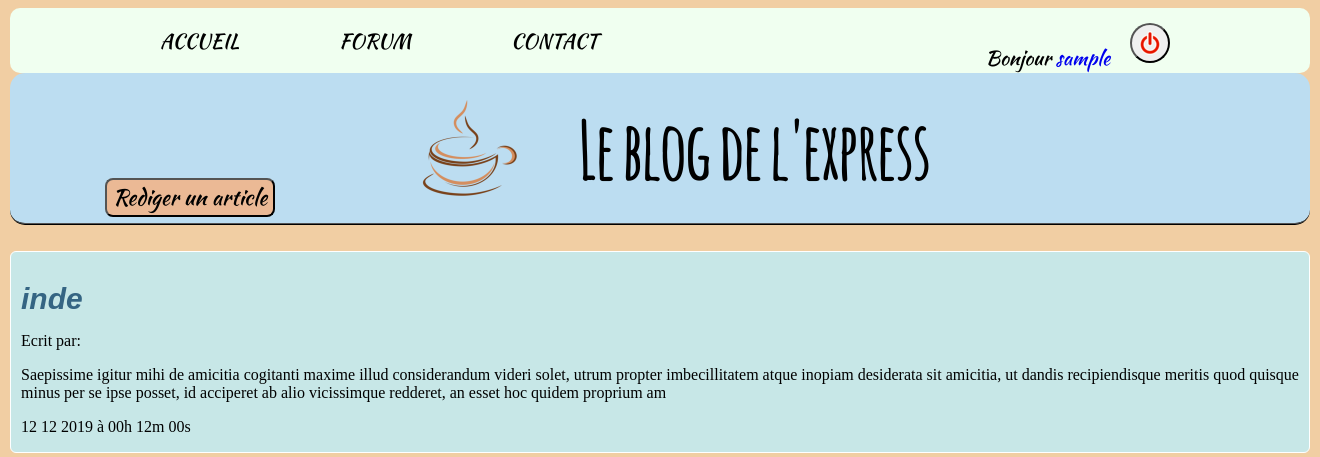
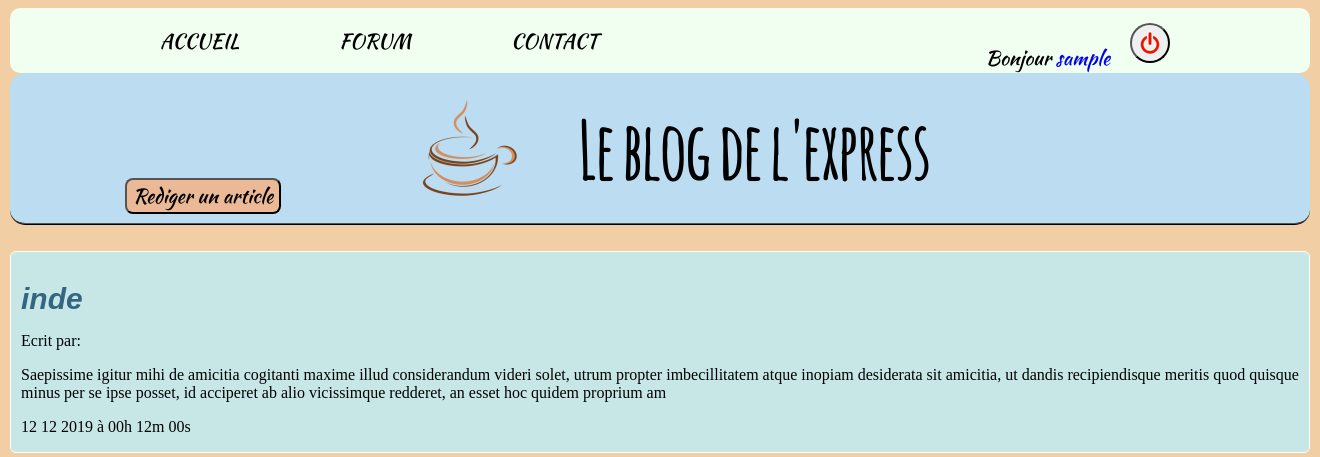
Before and after one commit to PierrePerkov/Projet_blog, a PHP site: page /forum.php in a window 1320 px wide. Shown: the top 457 px of the page. Run offline with PHP 8.4, Linux system fonts and the light colour scheme; the visitor is signed in with stand-in values (Sample User, id 1); data comes from the database, SQL or seed files in the repository.

Commit message:
modif bouton rediger article

```diff
--- a/style_section.css
+++ b/style_section.css
@@ -29,9 +29,9 @@ body
 .rediger_topic button
 {
     border-radius: 8px;
-    position: absolute;left:105px;top:178px;
+    position: absolute;left:125px;top:178px;
     background-color: rgb(235, 185, 149);
-    font-size: 22px;
+    font-size: 20px;
     font-family:'kaushan_scriptregular';
 }
 
```
